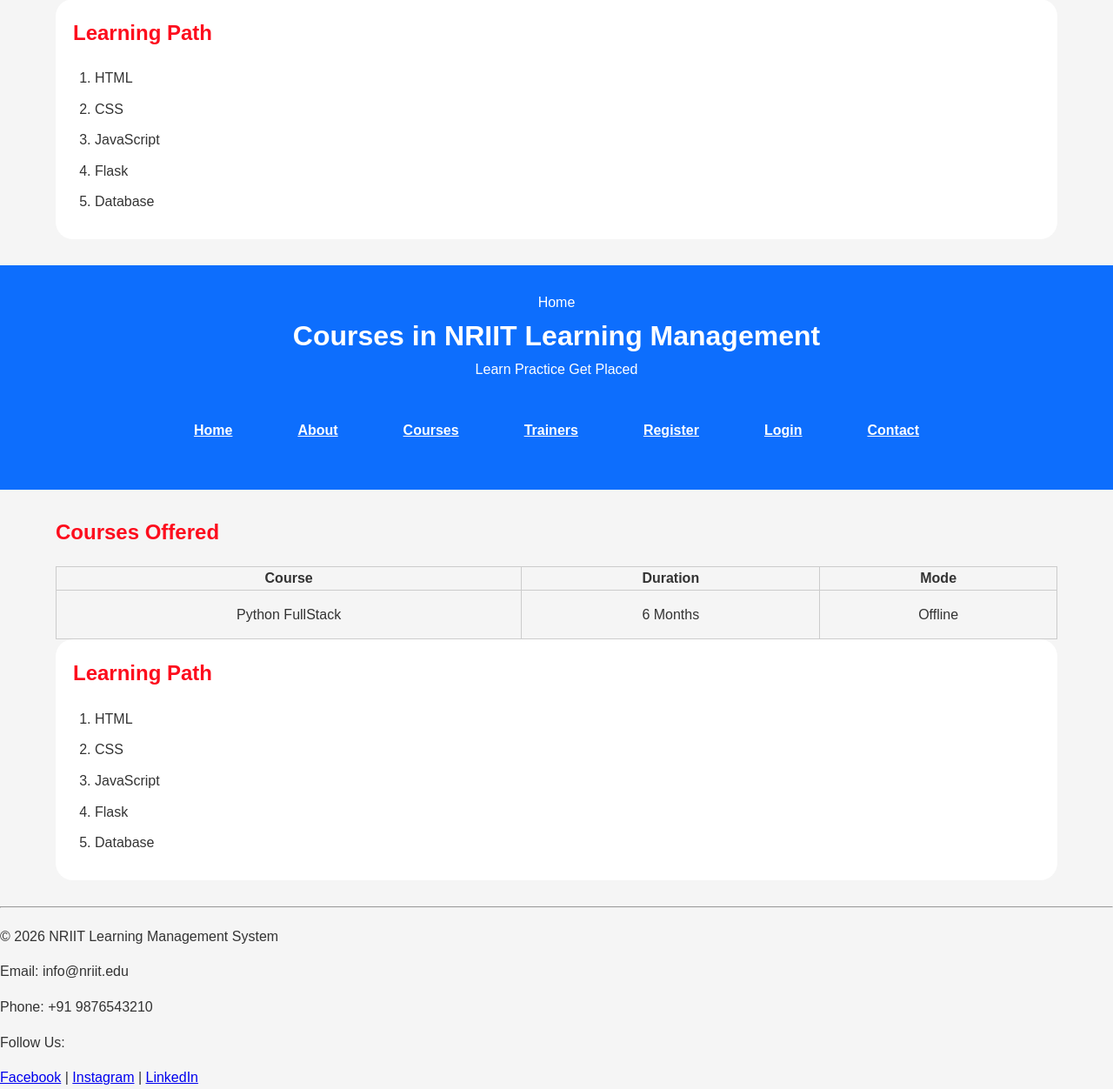
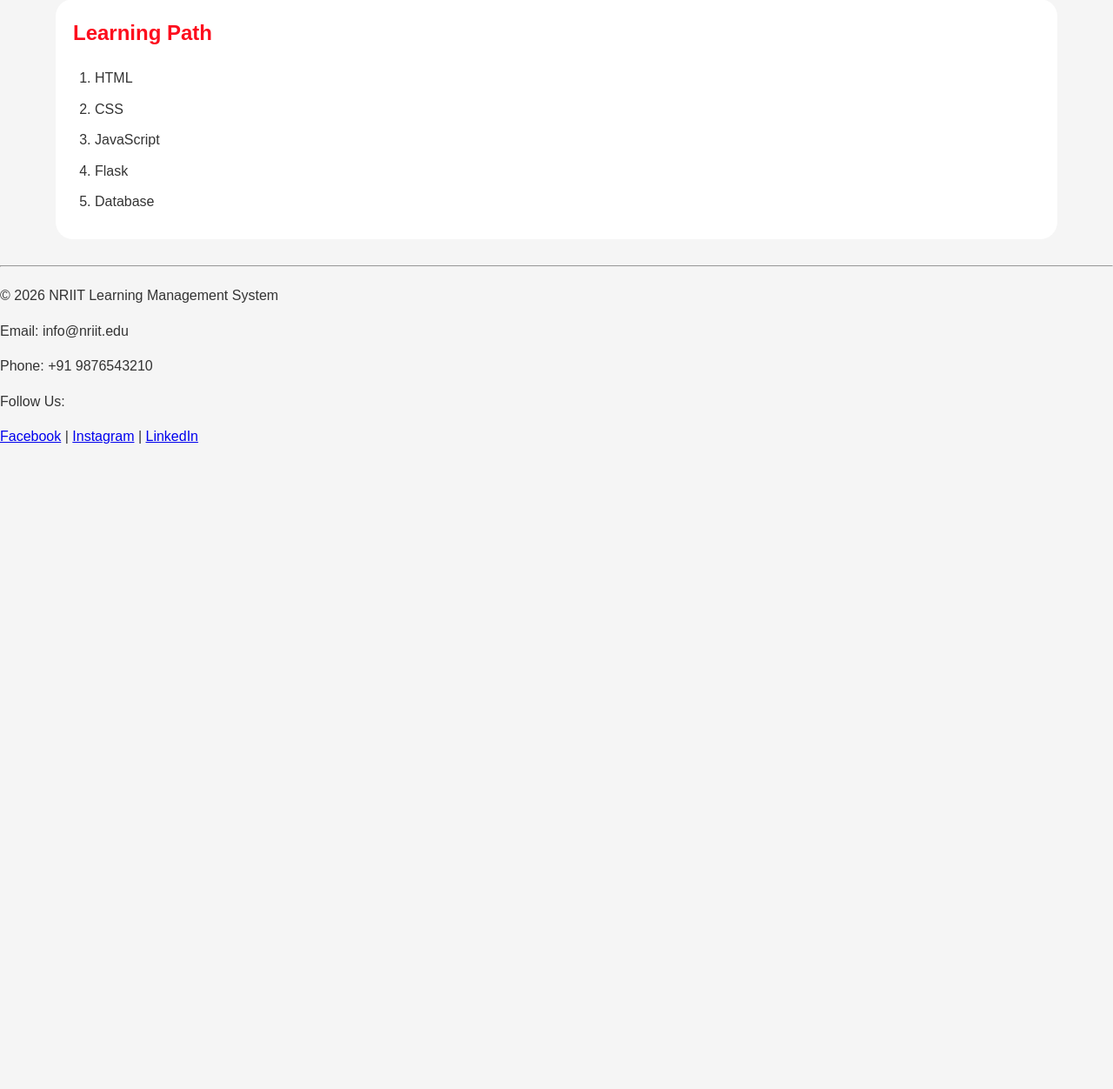
Before and after one commit to shaikparveen7897-boop/pythonfulstack, a Flask app: page /courses in a window 1280 px wide. Shown: the part 432-1684 px from the top of the page at 87% size. After the commit the page ends 942 px from the top, so only its background shows below. Run offline with Flask 3, Linux system fonts and the light colour scheme.

Commit message:
app changes

```diff
--- a/app.py
+++ b/app.py
@@ -1,5 +1,6 @@
 from flask import Flask,render_template,jsonify,request
 app=Flask(__name__)
+users_db={}
 @app.route('/')
 def home():
     return render_template("index.html")
@@ -23,10 +24,35 @@ def register():
     if request.method=="POST":
         name=request.form["name"]
         email=request.form["email"]
-        password=request.form["pasword"]
+        password=request.form["password"]
         dob=request.form["dob"]
         gender=request.form["gender"]
         course=request.form["course"]
         return render_template("register.html")
+    return render_template("register.html")
+@app.route('/login', methods=["POSt","GET"])
+def login():
+    if request.method=="POST":
+        return render_template("login.html")
+    return render_template("login.html")
+@app.route('/api/register', methods=["POSt"])
+def api_register():
+    data=request.get.json()
+    email=data.get("email")
+    if email in users_db:
+        return jsonify({"status":"error","message":"user already exists with this email!"}),400
+    users_db[email]=data
+    return jsonify({"status":"error","message":"registration successfull!"})
+@app.route('/api/login', methods=["POST"])
+def api_login():
+    data=request.get_json()
+    email=data.get("email")
+    password=data.get("password")
+    user=user_db.get(email)
+    if user and user.get("password")==password:
+        return jsonify({"status":"success","message":"login successful!! welcome back"})
+    else:
+         return jsonify({"status":"error","message":"invalid email or password"}),401
+
 if __name__=='__main__':
     app.run (debug=True)
--- a/templates/courses.html
+++ b/templates/courses.html
@@ -1,57 +1,10 @@
 <!doctype html>
 <html lang="en">
-  <head>
-    <meta charset="UTF-8" />
-    <meta name="viewport" content="width=device-width, initial-scale=1.0" />
-    <link rel="stylesheet" href="{{url_for('static',filename='css/static/style.css')}}">
-    <title>Course page</title>
-  </head>
-  <body>
-    <header>
-      Home <br />
-      <h1>Courses in NRIIT Learning Management</h1>
-      <p>Learn Practice Get Placed</p>
-      <nav>
-        <a href="index.html">Home</a>
-        <a href="about.html">About</a>
-        <a href="courses.html">Courses</a>
-        <a href="trainers.html">Trainers</a>
-        <a href="register.html">Register</a>
-        <a href="login.html">Login</a>
-        <a href="contact.html">Contact</a>
-      </nav>
-    </header>
-    <main>
-      <h2>Courses Offered</h2>
-      <table border="|" cellpadding="10">
-        <tr>
-          <th>Course</th>
-          <th>Duration</th>
-          <th>Mode</th>
-        </tr>
-        <tr>
-          <td>Python FullStack</td>
-          <td>6 Months</td>
-          <td>Offline</td>
-        </tr>
-      </table>
-      <section>
-        <h2>Learning Path</h2>
-        <ol>
-          <li>HTML</li>
-          <li>CSS</li>
-          <li>JavaScript</li>
-          <li>Flask</li>
-          <li>Database</li>
-        </ol>
-      </section>
-    </main>
-  </body>
-</html>
 
 <head>
   <meta charset="UTF-8" />
   <meta name="viewport" content="width=device-width, initial-scale=1.0" />
+  <link rel="stylesheet" href="{{url_for('static',filename='css/static/style.css')}}">
   <title>Course page</title>
 </head>
 
@@ -61,13 +14,13 @@
     <h1>Courses in NRIIT Learning Management</h1>
     <p>Learn Practice Get Placed</p>
     <nav>
-      <a href="index.html">Home</a>
-      <a href="about.html">About</a>
-      <a href="courses.html">Courses</a>
-      <a href="trainers.html">Trainers</a>
-      <a href="register.html">Register</a>
-      <a href="login.html">Login</a>
-      <a href="contact.html">Contact</a>
+      <a href="/">Home</a>
+      <a href="/about">About</a>
+      <a href="/courses">Courses</a>
+      <a href="/trainers">Trainers</a>
+      <a href="/register">Register</a>
+      <a href="/login">Login</a>
+      <a href="/contact">Contact</a>
     </nav>
   </header>
   <main>
--- a/templates/login.html
+++ b/templates/login.html
@@ -12,7 +12,7 @@
     <header>Login</header>
     <main>
         <h2></h2>Student Login</h2>
-        <form id="LoginForm" >
+        <form id="LoginForm" method="POST">
 
             <label>Email</label><br>
             <input type="email" placeholder="Enter your Email" id="loginemail"><br>
```
Also changed, not shown: templates/about.html (+22 -6 lines), templates/contact.html (+9 -8 lines), templates/index.html (+8 -8 lines), templates/trainers.html (+13 -12 lines).
